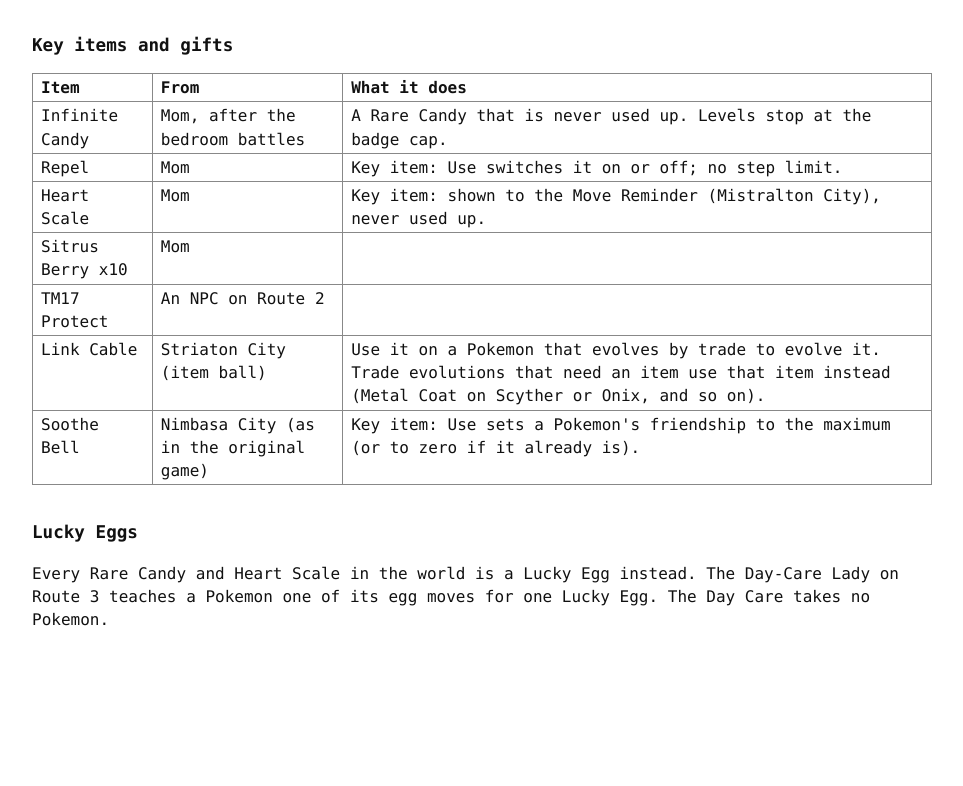
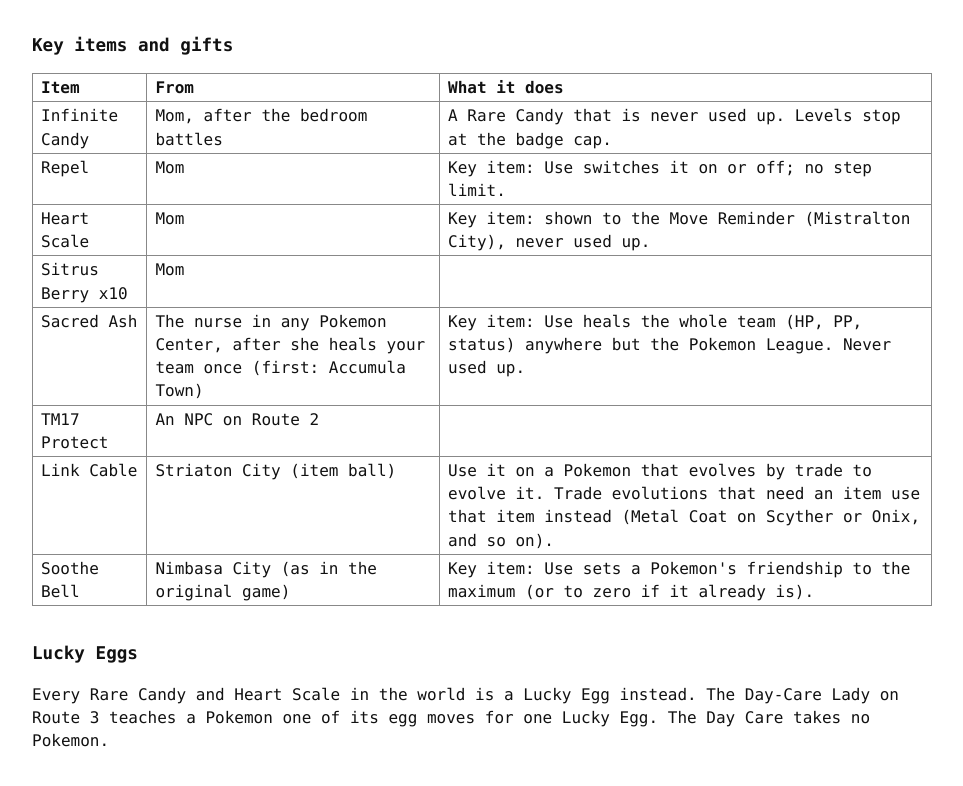
Before and after one commit to gyajaman/pokemon-white-dd-docs, a plain HTML site: page items.html in a window 1280 px wide. Shown: the part 1391-2177 px from the top of the page, without its empty margins (158-1121 px from the left). Before the commit the page ends 2086 px from the top, so only its background shows below. Drawn offline with Linux system fonts and the light colour scheme.

Commit message:
Update site

```diff
--- a/items.html
+++ b/items.html
@@ -54,6 +54,7 @@ td,th{border:1px solid #888;padding:2px 8px;text-align:left;vertical-align:top}s
 <tr><td>Repel</td><td>Mom</td><td>Key item: Use switches it on or off; no step limit.</td></tr>
 <tr><td>Heart Scale</td><td>Mom</td><td>Key item: shown to the Move Reminder (Mistralton City), never used up.</td></tr>
 <tr><td>Sitrus Berry x10</td><td>Mom</td><td></td></tr>
+<tr><td>Sacred Ash</td><td>The nurse in any Pokemon Center, after she heals your team once (first: Accumula Town)</td><td>Key item: Use heals the whole team (HP, PP, status) anywhere but the Pokemon League. Never used up.</td></tr>
 <tr><td>TM17 Protect</td><td>An NPC on Route 2</td><td></td></tr>
 <tr><td>Link Cable</td><td>Striaton City (item ball)</td><td>Use it on a Pokemon that evolves by trade to evolve it. Trade evolutions that need an item use that item instead (Metal Coat on Scyther or Onix, and so on).</td></tr>
 <tr><td>Soothe Bell</td><td>Nimbasa City (as in the original game)</td><td>Key item: Use sets a Pokemon's friendship to the maximum (or to zero if it already is).</td></tr>
```
